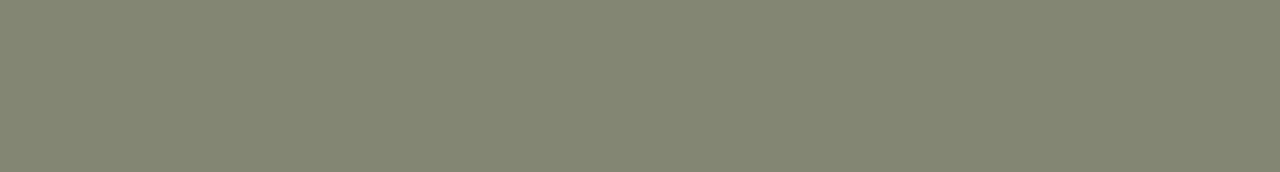
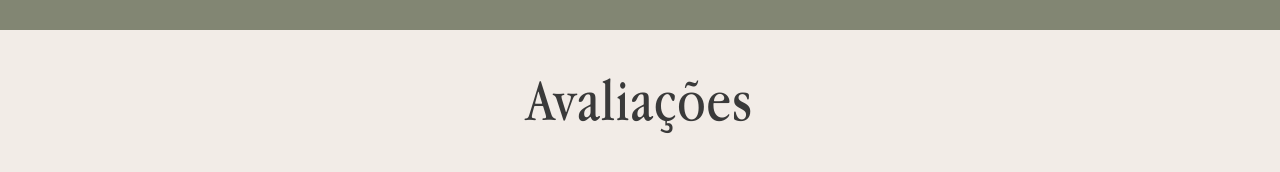
Before and after one commit to otavioalbe/laura-albuquerque-advogada, a React (Vite) app: page / in a window 1280 px wide. Shown: the part 4136-4308 px from the top of the page. Before the commit the page ends 4166 px from the top, so only its background shows below. Built offline with nearby package versions, Linux system fonts and the light colour scheme.

Commit message:
feat: feedbacks elfsight widget

```diff
--- /dev/null
+++ b/src/components/Feedbacks.tsx
@@ -0,0 +1,20 @@
+import Container from './Container';
+
+export default function Feedbacks() {
+  return (
+    <div className="bg-secondary w-full">
+      <Container>
+        <div className="flex flex-col items-center justify-center !my-10">
+          <h1 className="apple-garamond xl:!text-6xl !text-4xl !mb-10">Avaliações</h1>
+          <div>
+            <script src="https://elfsightcdn.com/platform.js" async></script>
+            <div
+              className="elfsight-app-3a7fda65-769d-44fa-af0f-05b92de905fb"
+              data-elfsight-app-lazy
+            ></div>
+          </div>
+        </div>
+      </Container>
+    </div>
+  );
+}
--- a/src/main.tsx
+++ b/src/main.tsx
@@ -6,6 +6,7 @@ import Banner from './components/Banner';
 import Differences from './components/Differences';
 import Fields from './components/Fields';
 import Contact from './components/Contact';
+import Feedbacks from './components/Feedbacks';
 import './assets/index.css';
 
 createRoot(document.getElementById('root')!).render(
@@ -16,5 +17,6 @@ createRoot(document.getElementById('root')!).render(
     <Differences />
     <Fields />
     <Contact />
+    <Feedbacks />
   </StrictMode>
 );
```
